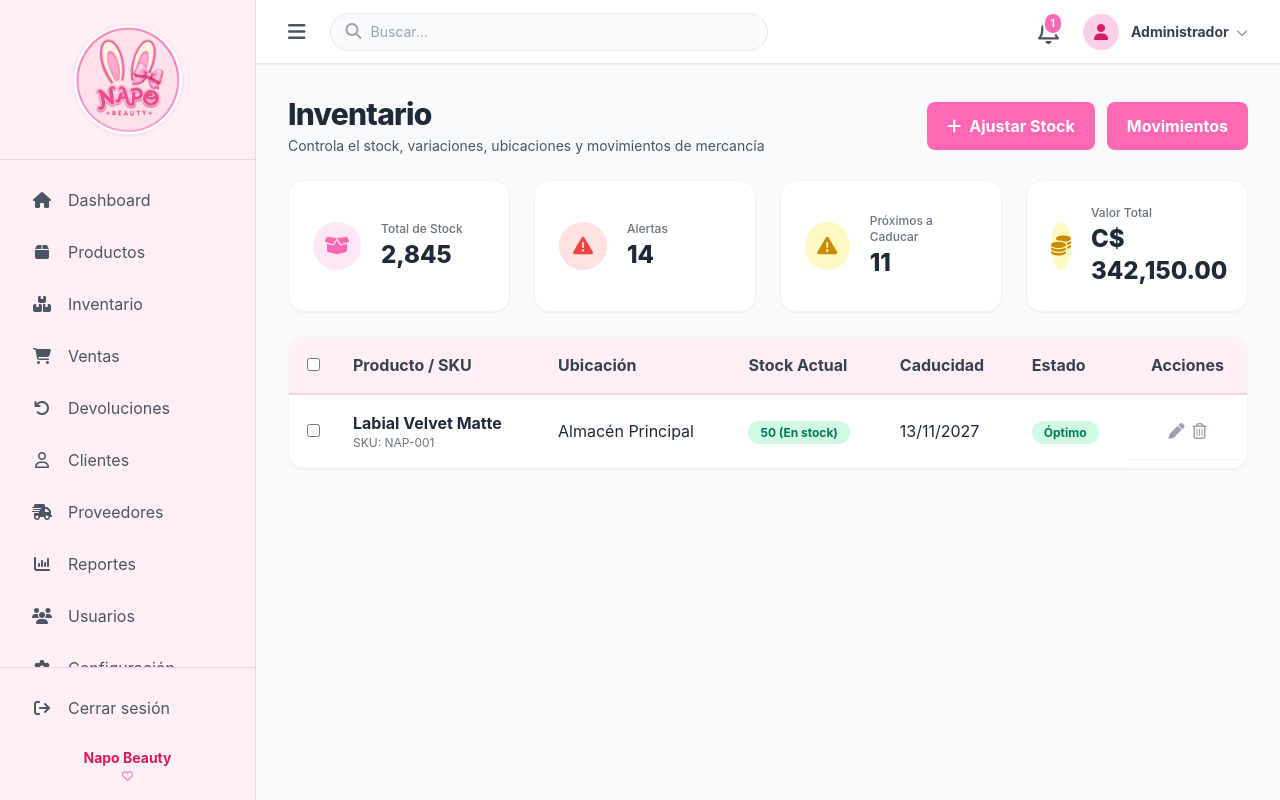
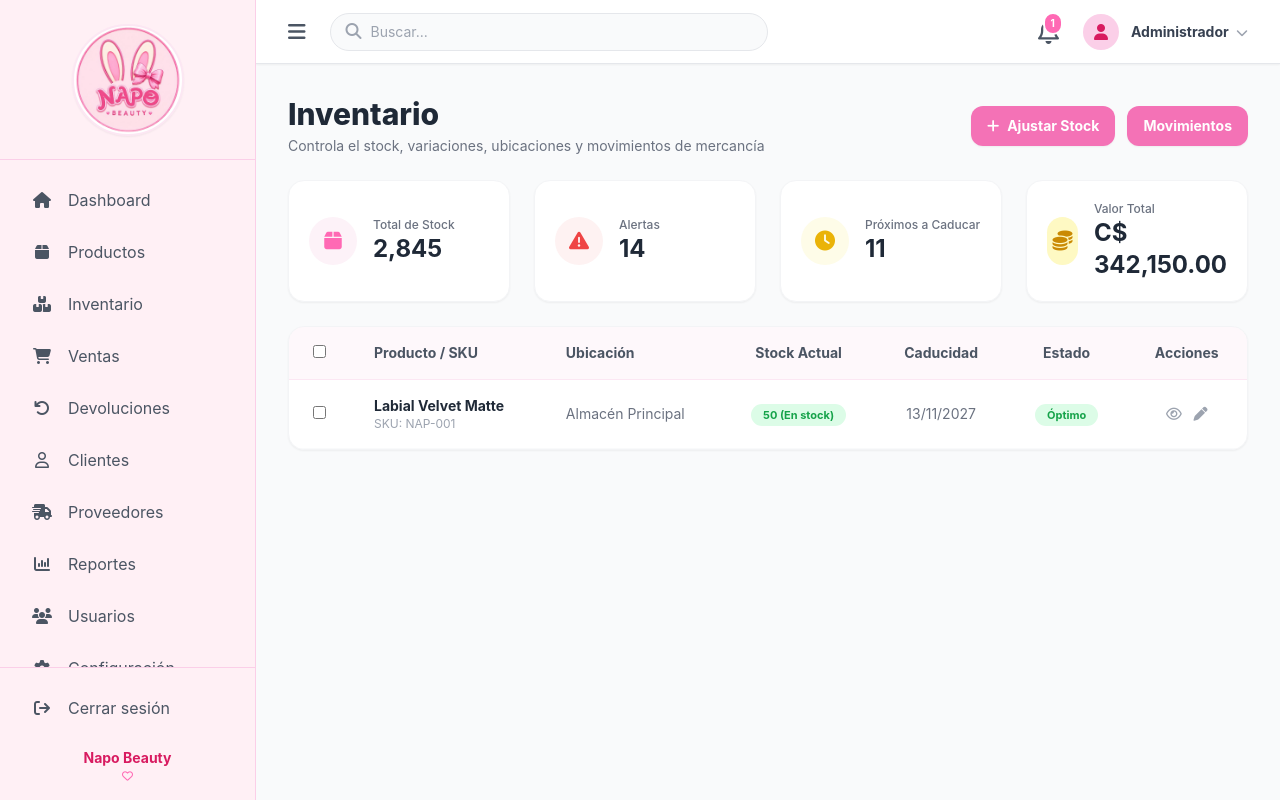
Before and after one commit to Vane8949/NapoBeauty, a Django app: page /inventario/ in a window 1280 px wide. Run offline with Django 5.2, Linux system fonts and the light colour scheme; some libraries are stand-ins or nearby versions.

Commit message:
Update index.html

```diff
--- a/templates/inventario/index.html
+++ b/templates/inventario/index.html
@@ -1,86 +1,75 @@
 {% extends 'base.html' %}
 {% load static %}
 
-{% block extra_css %}
-<!-- CSS exclusivo de Inventario -->
-<link rel="stylesheet" href="{% static 'css/inventario.css' %}">
-{% endblock %}
-
 {% block content %}
-<div class="flex flex-col xl:flex-row justify-between items-start xl:items-center gap-6 mb-6">
-    <div class="flex-1">
-        <h1 class="text-3xl font-extrabold text-gray-800 tracking-tight mb-1">Inventario</h1>
-        <p class="text-gray-600 text-sm">Controla el stock, variaciones, ubicaciones y movimientos de mercancía</p>
+<div class="mb-6 flex justify-between items-center">
+    <div>
+        <h1 class="text-3xl font-extrabold text-gray-800">Inventario</h1>
+        <p class="text-gray-500 text-sm mt-1">Controla el stock, variaciones, ubicaciones y movimientos de mercancía</p>
     </div>
-
-    <div class="flex flex-col sm:flex-row items-center gap-4">
     <div class="flex gap-3">
-            <button class="btn-primario"><i class="fa-solid fa-plus"></i> Ajustar Stock</button>
-            <button class="btn-primario">Movimientos</button>
-        </div>
+        <button class="bg-pink-400 hover:bg-pink-500 text-white px-4 py-2.5 rounded-xl font-bold text-sm shadow-sm transition-colors flex items-center gap-2">
+            <i class="fa-solid fa-plus"></i> Ajustar Stock
+        </button>
+        <button class="bg-pink-400 hover:bg-pink-500 text-white px-4 py-2.5 rounded-xl font-bold text-sm shadow-sm transition-colors">
+            Movimientos
+        </button>
     </div>
 </div>
 
-<div class="grid grid-cols-1 md:grid-cols-2 lg:grid-cols-4 gap-6 mb-6">
-    <div class="tarjeta-kpi">
-        <div class="tarjeta-icono bg-pink-100 text-napo-primary"><i class="fa-solid fa-box-open"></i></div>
-        <div>
-            <p class="text-xs text-gray-500 font-medium mb-0.5">Total de Stock</p>
-            <h2 class="text-2xl font-extrabold text-gray-800">2,845</h2>
+<!-- KPIs -->
+<div class="grid grid-cols-1 md:grid-cols-4 gap-6 mb-6">
+    <div class="bg-white p-5 rounded-2xl shadow-sm border border-gray-100 flex items-center gap-4">
+        <div class="w-12 h-12 bg-pink-50 text-napo-primary rounded-full flex items-center justify-center text-xl"><i class="fa-solid fa-box"></i></div>
+        <div><p class="text-xs text-gray-500 font-medium">Total de Stock</p><h2 class="text-2xl font-bold text-gray-800">2,845</h2></div>
     </div>
+    <div class="bg-white p-5 rounded-2xl shadow-sm border border-gray-100 flex items-center gap-4">
+        <div class="w-12 h-12 bg-red-50 text-red-500 rounded-full flex items-center justify-center text-xl"><i class="fa-solid fa-triangle-exclamation"></i></div>
+        <div><p class="text-xs text-gray-500 font-medium">Alertas</p><h2 class="text-2xl font-bold text-gray-800">14</h2></div>
     </div>
-    <div class="tarjeta-kpi">
-        <div class="tarjeta-icono bg-red-100 text-red-500"><i class="fa-solid fa-triangle-exclamation"></i></div>
-        <div>
-            <p class="text-xs text-gray-500 font-medium mb-0.5">Alertas</p>
-            <h2 class="text-2xl font-extrabold text-gray-800">14</h2>
+    <div class="bg-white p-5 rounded-2xl shadow-sm border border-gray-100 flex items-center gap-4">
+        <div class="w-12 h-12 bg-yellow-50 text-yellow-500 rounded-full flex items-center justify-center text-xl"><i class="fa-solid fa-clock"></i></div>
+        <div><p class="text-xs text-gray-500 font-medium">Próximos a Caducar</p><h2 class="text-2xl font-bold text-gray-800">11</h2></div>
     </div>
-    </div>
-    <div class="tarjeta-kpi">
-        <div class="tarjeta-icono bg-yellow-100 text-yellow-600"><i class="fa-solid fa-triangle-exclamation"></i></div>
-        <div>
-            <p class="text-xs text-gray-500 font-medium mb-0.5">Próximos a Caducar</p>
-            <h2 class="text-2xl font-extrabold text-gray-800">11</h2>
-        </div>
-    </div>
-    <div class="tarjeta-kpi">
-        <div class="tarjeta-icono bg-yellow-100 text-yellow-600"><i class="fa-solid fa-coins"></i></div>
-        <div>
-            <p class="text-xs text-gray-500 font-medium mb-0.5">Valor Total</p>
-            <h2 class="text-2xl font-extrabold text-gray-800">C$ 342,150.00</h2>
-        </div>
+    <div class="bg-white p-5 rounded-2xl shadow-sm border border-gray-100 flex items-center gap-4">
+        <div class="w-12 h-12 bg-yellow-100 text-yellow-600 rounded-full flex items-center justify-center text-xl"><i class="fa-solid fa-coins"></i></div>
+        <div><p class="text-xs text-gray-500 font-medium">Valor Total</p><h2 class="text-2xl font-bold text-gray-800">C$ 342,150.00</h2></div>
     </div>
 </div>
 
+<!-- Tabla -->
 <div class="bg-white rounded-2xl shadow-sm border border-gray-100 overflow-hidden">
-    <div class="overflow-x-auto">
-        <table class="tabla-napo">
-            <thead>
+    <table class="w-full text-left text-sm">
+        <thead class="bg-pink-50/50 text-gray-600 font-medium border-b border-pink-100">
             <tr>
-                    <th class="w-12 text-center"><input type="checkbox" class="rounded accent-pink-500"></th>
-                    <th>Producto / SKU</th>
-                    <th>Ubicación</th>
-                    <th>Stock Actual</th>
-                    <th>Caducidad</th>
-                    <th>Estado</th>
-                    <th class="text-center">Acciones</th>
+                <th class="py-4 px-6 w-12"><input type="checkbox" class="rounded border-gray-300 text-pink-500 focus:ring-pink-500"></th>
+                <th class="py-4 px-6">Producto / SKU</th>
+                <th class="py-4 px-6">Ubicación</th>
+                <th class="py-4 px-6 text-center">Stock Actual</th>
+                <th class="py-4 px-6 text-center">Caducidad</th>
+                <th class="py-4 px-6 text-center">Estado</th>
+                <th class="py-4 px-6 text-center">Acciones</th>
             </tr>
         </thead>
-            <tbody>
-                <tr>
-                    <td class="text-center"><input type="checkbox" class="rounded accent-pink-500"></td>
-                    <td><p class="font-bold text-gray-800">Labial Velvet Matte</p><p class="text-xs text-gray-500">SKU: NAP-001</p></td>
-                    <td>Almacén Principal</td>
-                    <td><span class="badge badge-exito">50 (En stock)</span></td>
-                    <td>13/11/2027</td>
-                    <td><span class="badge badge-exito">Óptimo</span></td>
-                    <td class="text-center text-gray-400 gap-2 flex justify-center mt-2">
-                        <button class="hover:text-napo-primary"><i class="fa-solid fa-pen"></i></button>
-                        <button class="hover:text-red-500"><i class="fa-regular fa-trash-can"></i></button>
+        <tbody class="text-gray-700">
+            <tr class="border-b border-gray-50 hover:bg-gray-50 transition">
+                <td class="py-4 px-6"><input type="checkbox" class="rounded border-gray-300 text-pink-500 focus:ring-pink-500"></td>
+                <td class="py-4 px-6">
+                    <p class="font-bold text-gray-800">Labial Velvet Matte</p>
+                    <p class="text-xs text-gray-400">SKU: NAP-001</p>
+                </td>
+                <td class="py-4 px-6 text-gray-500">Almacén Principal</td>
+                <td class="py-4 px-6 text-center"><span class="bg-green-100 text-green-600 text-[11px] px-3 py-1 rounded-full font-bold">50 (En stock)</span></td>
+                <td class="py-4 px-6 text-center text-gray-500">13/11/2027</td>
+                <td class="py-4 px-6 text-center"><span class="bg-green-100 text-green-600 text-[11px] px-3 py-1 rounded-full font-bold">Óptimo</span></td>
+
+                <!-- COLUMNA ACCIONES CORREGIDA -->
+                <td class="py-4 px-6 text-center">
+                    <button class="text-gray-400 hover:text-pink-500 transition mx-1" title="Ver detalles"><i class="fa-regular fa-eye"></i></button>
+                    <button class="text-gray-400 hover:text-blue-500 transition mx-1" title="Editar"><i class="fa-solid fa-pen"></i></button>
                 </td>
             </tr>
         </tbody>
     </table>
 </div>
-</div>
 {% endblock %}
```
Lines whose indentation alone changed are shown as unchanged.
